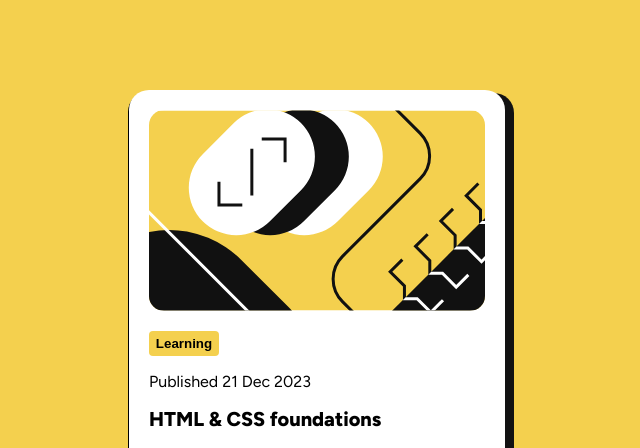
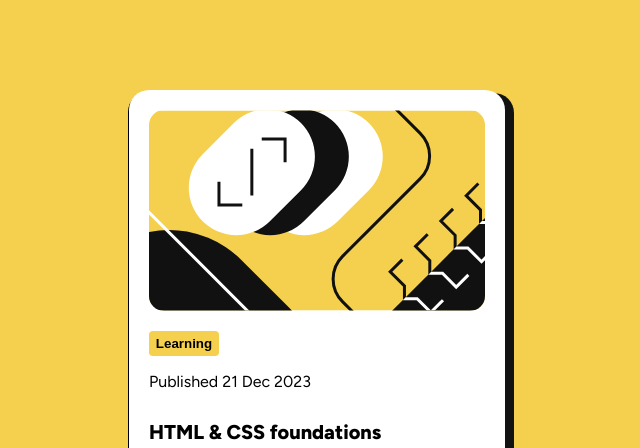
Before and after one commit to ZacchTech/Blog-Preview-Card-with-Flexbox--Grid--Challenge, a plain HTML site: page index.html in a window 1280 px wide. Shown: the top 448 px of the page, without its empty margins (323-963 px from the left). Drawn offline with Linux system fonts and the light colour scheme.

Commit message:
Update index.html

```diff
--- a/index.html
+++ b/index.html
@@ -63,13 +63,13 @@
         font-weight: normal;
       }
 
-      .html {
+      h1 {
         font-size: 20px;
         font-weight: 800;
         margin-bottom: 20px;
       }
 
-      .html:hover {
+      h1:hover {
         color: hsl(47, 88%, 63%);
       }
 
@@ -212,7 +212,7 @@
         </svg>
         <button type="button">Learning</button>
         <p>Published 21 Dec 2023</p>
-        <div class="html">HTML & CSS foundations</div>
+        <h1>HTML & CSS foundations</h1>
         <div class="text">
           These language are the backbone of every<br />
           website, defining structure, content, and <br />presentation.
```
